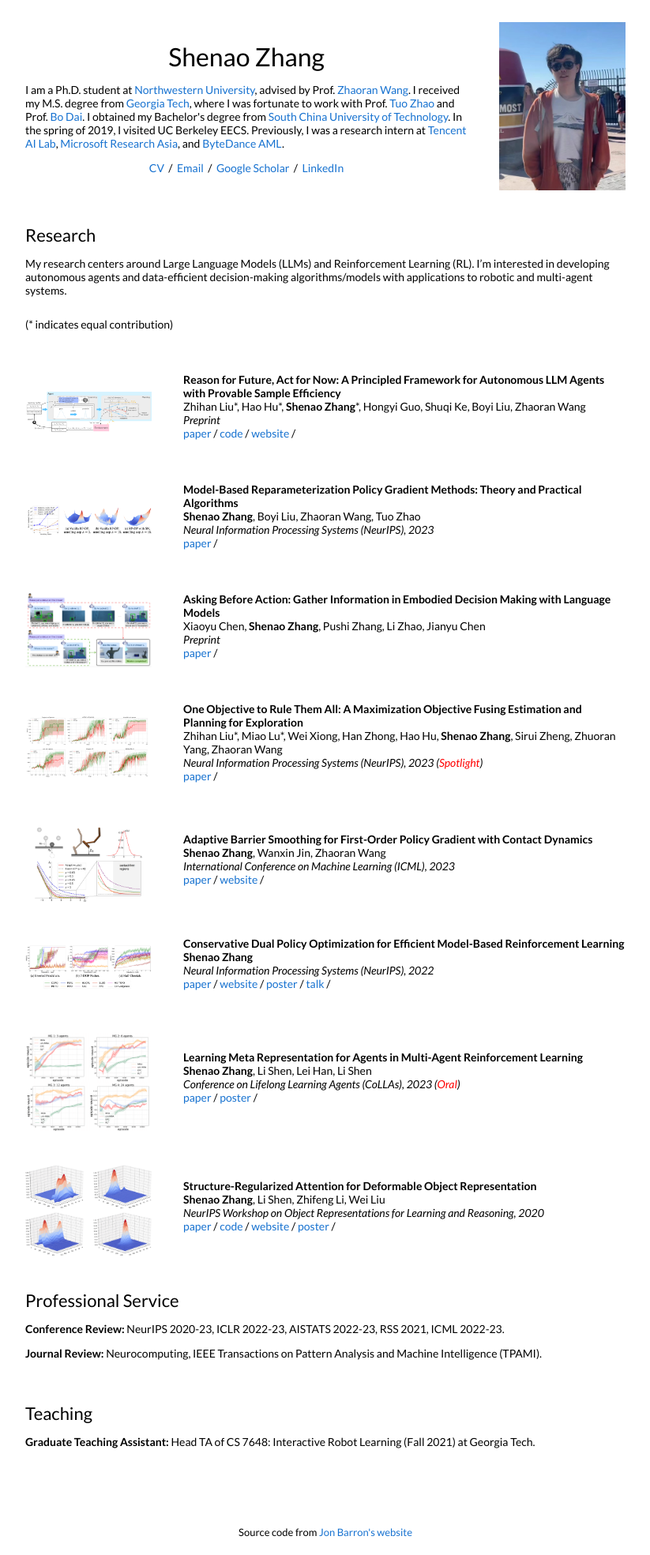
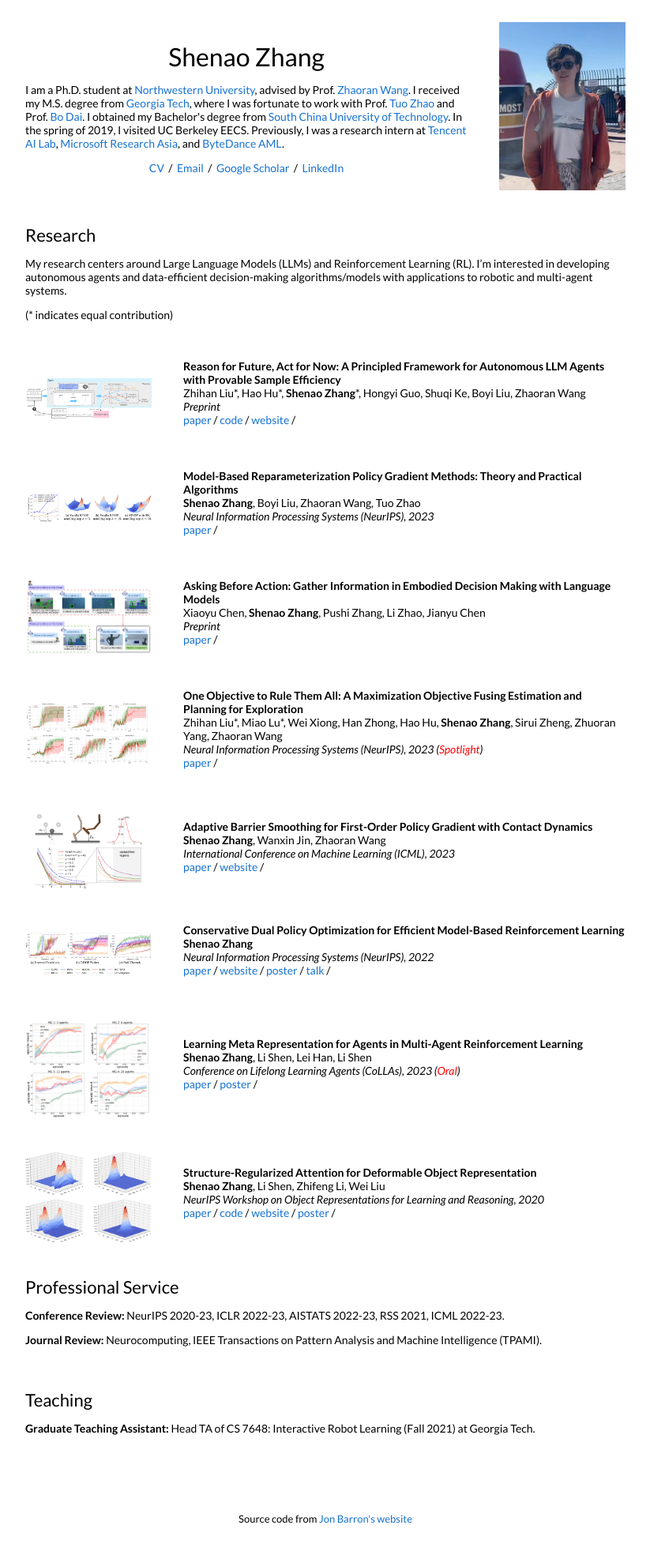
Before and after one commit to shenao-zhang/shenao-zhang.github.io, a Jekyll site: the page built from _posts/2023-09-01-rafa.markdown, in a window 1280 px wide. Shown: the whole page at 79% size, without its empty margins (228-1051 px from the left). Built offline with Jekyll 4.4.1, drawn with Linux system fonts in a browser that asks for light colours.

Commit message:
Update default.html

```diff
--- a/_layouts/default.html
+++ b/_layouts/default.html
@@ -60,7 +60,7 @@
               </p>
               <style>
   .specific-line {
-    line-height: 1; /* Adjust the line height to reduce space */
+    line-height: 0.4; /* Adjust the line height to reduce space */
   }
 </style>
 <p class="specific-line"><br> (* indicates equal contribution)
```
